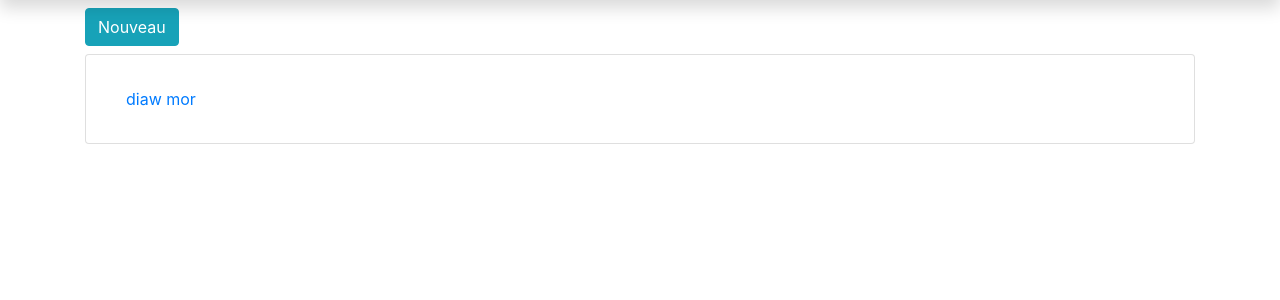
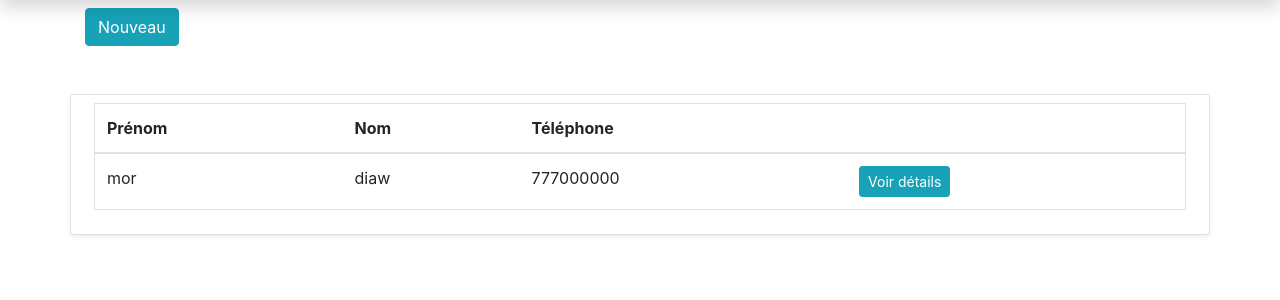
Before and after one commit to Ablayekandji/projetmesurequalitelogiciel, a Django app: page /contacts/ in a window 1280 px wide. Shown: the part 82-382 px from the top of the page. Run offline with Django 4.2, Linux system fonts and the light colour scheme; a user stored in the database is signed in; data comes from the database, SQL or seed files in the repository; both versions use the stored data as it was after the commit.

Commit message:
Some design

```diff
--- a/templates/contacts/contact_list.html
+++ b/templates/contacts/contact_list.html
@@ -2,18 +2,31 @@
 <div class="mt-2">
   <a href="{% url 'new_contact' %}" class="btn btn-info">Nouveau</a>
 </div>
-<div class="row mt-2">
+<div class="row mt-2 card card-body p-2 bg-white border shadow-sm rounded mt-5 ">
   <div class="col-md m-auto">
-    <div class="card card-body">
+    <div>
       {%if contacts%}
       <ul class="list-group list-group-flush">
+        <table class="table border">
+          <thead>
+            <tr>
+              <th scope="col">Prénom</th>
+              <th scope="col">Nom</th>
+              <th scope="col">Téléphone</th>
+              <th></th>
+            </tr>
+          </thead>
+          <tbody>
         {% for contact in contacts %}
-        <li class="list-group-item">
-          <a href="{% url 'details' contact.id %}">
-            {{contact.nom}} {{contact.prenom}}
-          </a>
-        </li>
+            <tr>
+              <td>{{ contact.prenom }}</td>
+              <td>{{ contact.nom }}</td>
+              <td>{{ contact.telephone }}</td>
+              <td><a class="btn btn-sm btn-info" href="{% url 'details' contact.id %}">Voir détails</a></td>
+            </tr>
         {% endfor %}
+          </tbody>
+        </table>
       </ul>
       {%else%}
       <p>Contact Vide!!</p>
```
Also changed, not shown: templates/contacts/edit_contact.html (+5 -3 lines), templates/contacts/new_contact.html (+6 -3 lines), db.sqlite3.
